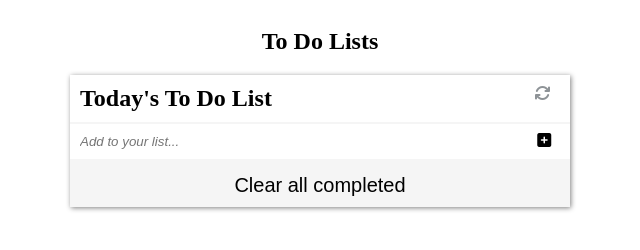
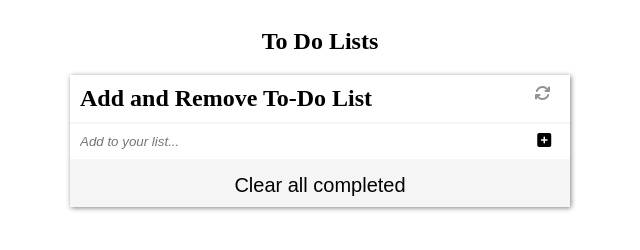
Before and after one commit to Patfarmurs/to-do-list-structure, a website built with webpack: page src/index.html in a window 1280 px wide. Shown: the whole page, without its empty margins (320-960 px from the left). Built offline with nearby package versions, Linux system fonts and the light colour scheme.

Commit message:
Update html file

```diff
--- a/src/index.html
+++ b/src/index.html
@@ -14,7 +14,7 @@
                 <h1>To Do Lists</h1>
             </header>
             <div class="todolist-container">
-                <h2>Today's To Do List<i class="fas fa-sync icon1"></i></h2>
+                <h2>Add and Remove To-Do List<i class="fas fa-sync icon1"></i></h2>
                 <form id="taskForm" action="POST" class="input-icon">
                     <input class="todo-input" type="text" name="New Task" id="newTask" placeholder="Add to your list..." required>
                     <button id="taskSubmit" type="submit"><i class="fas fa-plus-square icon"></i></button>
```
